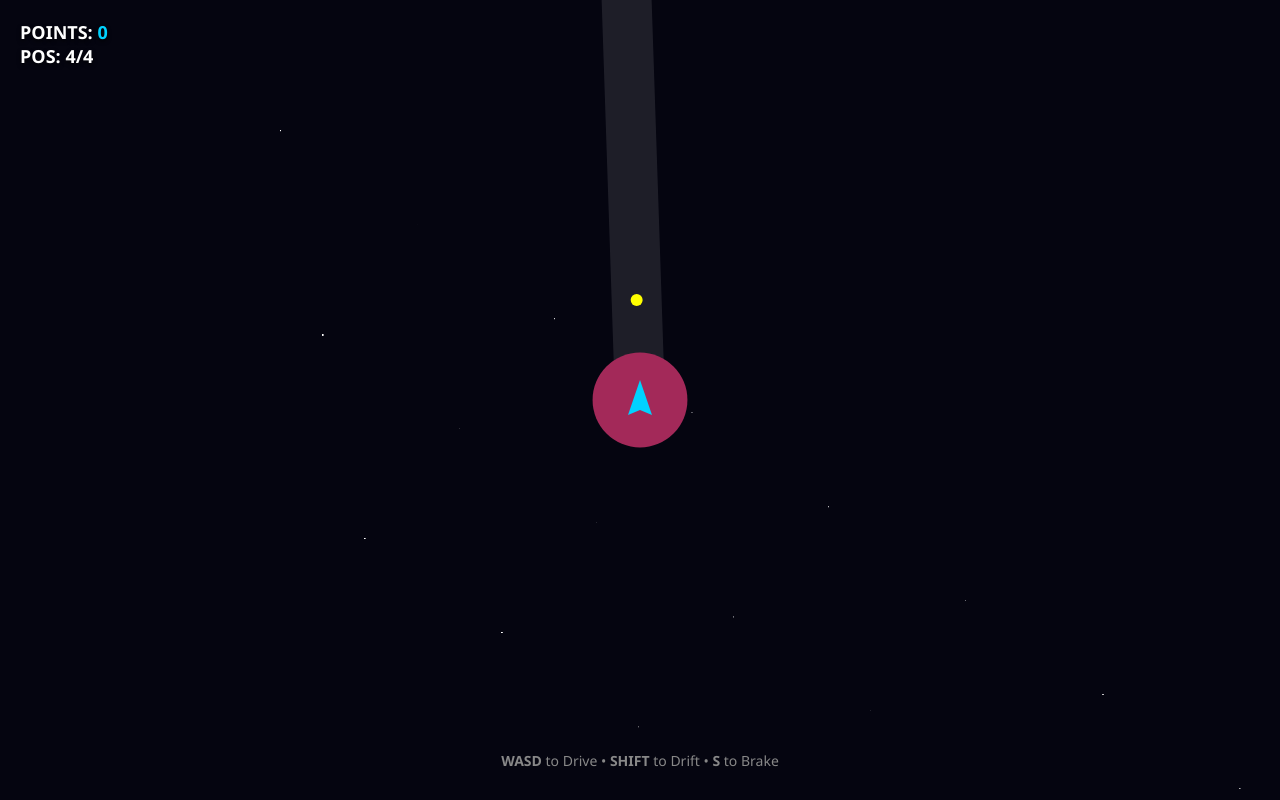
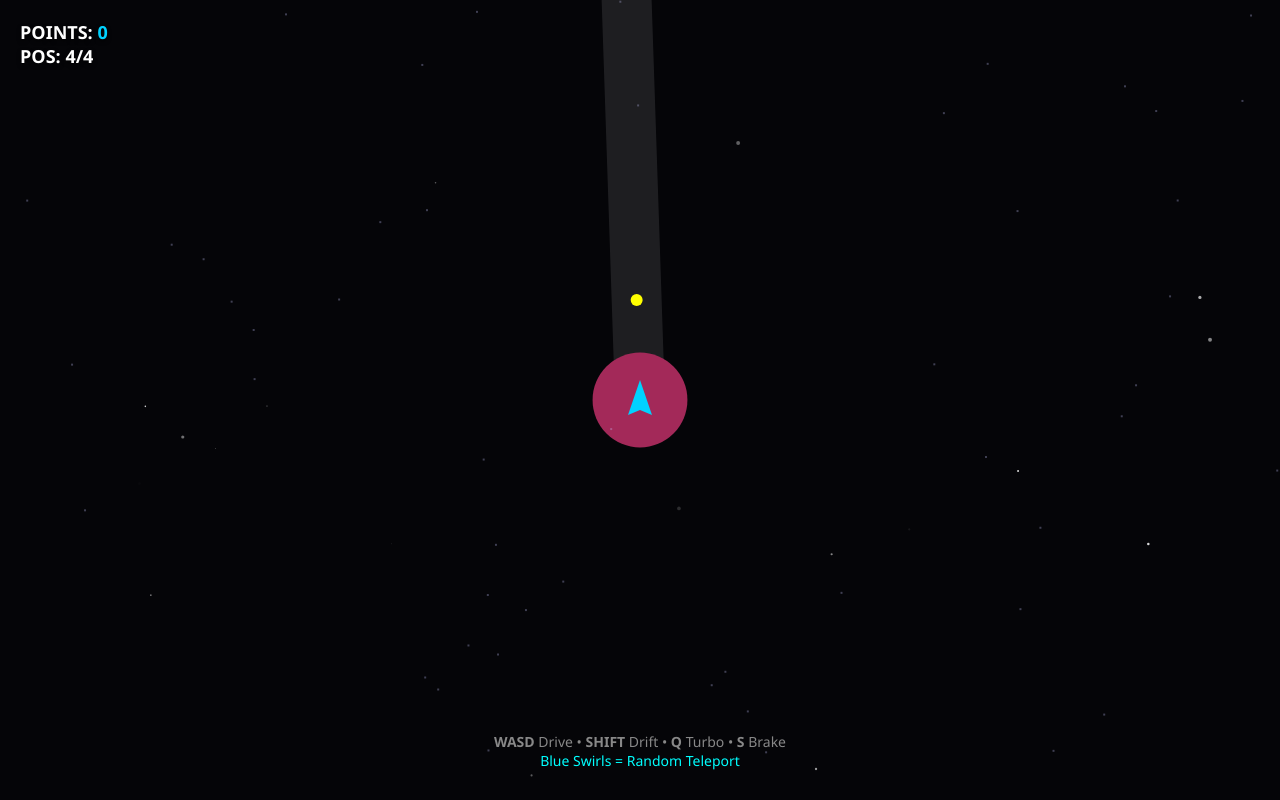
Before and after one commit to PuntiNugget/SpaceRacer, a website: page public/index.html in a window 1280 px wide. Both pictures are taken after a click on the button "SINGLE PLAYER". Drawn offline with nearby package versions, Linux system fonts and the light colour scheme; no server answers.

Commit message:
Update index.html

```diff
--- a/public/index.html
+++ b/public/index.html
@@ -2,9 +2,9 @@
 <html lang="en">
 <head>
     <meta charset="UTF-8">
-    <title>Stellar Drift: IMPACT</title>
+    <title>Stellar Drift: Warp Speed</title>
     <style>
-        body { margin: 0; overflow: hidden; background: #0b0d17; color: white; font-family: 'Segoe UI', Tahoma, Geneva, Verdana, sans-serif; }
+        body { margin: 0; overflow: hidden; background: #050508; color: white; font-family: 'Segoe UI', Tahoma, Geneva, Verdana, sans-serif; }
         canvas { display: block; }
         #ui { position: absolute; top: 0; left: 0; width: 100%; height: 100%; pointer-events: none; display: flex; justify-content: center; align-items: center; }
 
@@ -46,6 +46,7 @@
         .controls-hint { position: absolute; bottom: 30px; width: 100%; text-align: center; color: #888; font-size: 14px; pointer-events: none; }
 
         .crash-title { color: #ff3333; font-size: 40px; margin-bottom: 10px; text-transform: uppercase; font-weight: 900; letter-spacing: 5px; }
+        .warp-msg { color: #00ffff; font-size: 30px; font-weight: bold; text-shadow: 0 0 10px cyan; position: absolute; top: 20%; width: 100%; text-align: center; display: none; }
     </style>
 </head>
 <body>
@@ -57,14 +58,17 @@
     <div>POS: <span id="currentRank">1/4</span></div>
 </div>
 
+<div id="warpMessage" class="warp-msg">WORMHOLE TRAVEL!</div>
+
 <div class="controls-hint">
-    <b>WASD</b> to Drive &bull; <b>SHIFT</b> to Drift &bull; <b>S</b> to Brake
+    <b>WASD</b> Drive &bull; <b>SHIFT</b> Drift &bull; <b>Q</b> Turbo &bull; <b>S</b> Brake
+    <br> <span style="color:#00ffff">Blue Swirls = Random Teleport</span>
 </div>
 
 <div id="ui">
     <div id="mainMenu" class="menu-box visible">
         <h1>Stellar Drift</h1>
-        <p>Impact Edition</p>
+        <p>Turbo & Time Travel Edition</p>
         <button onclick="setupSinglePlayer()">Single Player</button>
         <button onclick="showMenu('multiplayerMenu')">Multiplayer</button>
         <button class="secondary" onclick="showMenu('shopMenu')">Upgrade Ship</button>
@@ -128,6 +132,8 @@
     let bots = [];
     let hazards = [];
     let particles = [];
+    let backgroundStars = [];
+    let foregroundDust = [];
 
     // Camera Shake
     let screenShake = 0;
@@ -148,14 +154,38 @@
     let camera = { x: 0, y: 0 };
 
     // Inputs
-    let keys = { up: false, down: false, left: false, right: false, shift: false };
+    let keys = { up: false, down: false, left: false, right: false, shift: false, turbo: false };
 
     // --- INITIALIZATION ---
     function resize() {
         width = canvas.width = window.innerWidth;
         height = canvas.height = window.innerHeight;
+        initBackgrounds();
     }
     window.addEventListener('resize', resize);
+
+    function initBackgrounds() {
+        backgroundStars = [];
+        foregroundDust = [];
+        // Deep Space Stars
+        for(let i=0; i<200; i++) {
+            backgroundStars.push({
+                x: Math.random() * 3000,
+                y: Math.random() * 3000,
+                size: Math.random() * 2,
+                alpha: Math.random()
+            });
+        }
+        // Fast Foreground Dust
+        for(let i=0; i<50; i++) {
+            foregroundDust.push({
+                x: Math.random() * width,
+                y: Math.random() * height,
+                vx: (Math.random() - 0.5) * 10,
+                vy: (Math.random() - 0.5) * 10
+            });
+        }
+    }
     resize();
 
     // Keyboard Listeners
@@ -165,6 +195,7 @@
         if(e.key === 'ArrowLeft' || e.code === 'KeyA') keys.left = true;
         if(e.key === 'ArrowRight' || e.code === 'KeyD') keys.right = true;
         if(e.shiftKey) keys.shift = true;
+        if(e.code === 'KeyQ') keys.turbo = true;
     });
 
     window.addEventListener('keyup', (e) => {
@@ -173,6 +204,7 @@
         if(e.key === 'ArrowLeft' || e.code === 'KeyA') keys.left = false;
         if(e.key === 'ArrowRight' || e.code === 'KeyD') keys.right = false;
         if(!e.shiftKey) keys.shift = false;
+        if(e.code === 'KeyQ') keys.turbo = false;
     });
 
     function updateUI() {
@@ -185,23 +217,18 @@
 
     // --- MAIN LOOP ---
     function gameLoop() {
-        ctx.fillStyle = '#050510';
+        // Clear with slight fade for motion blur effect? No, sticking to crisp clear
+        ctx.fillStyle = '#050508';
         ctx.fillRect(0, 0, width, height);
 
         if (gameState === 'playing') {
-
-            // Only update physics if alive
             if(!player.dead) {
                 updatePlayerPhysics();
                 calculateRank();
                 if(roomCode) socket.emit('playerMove', { room: roomCode, x: player.x, y: player.y, angle: player.angle });
             }
-
-            // Always run environment
             updateBots();
             updateHazards();
-
-            // Always run camera (so it can shake after death)
             updateCamera();
         }
 
@@ -220,12 +247,9 @@
     function getPlayerTurnSpeed() { return 0.05 + (stats.handleLvl * 0.005); }
 
     function updateCamera() {
-        // Decay Shake
         if(screenShake > 0) screenShake *= 0.9;
         if(screenShake < 0.1) screenShake = 0;
 
-        // Apply offset
-        // Multiply by 4 so a shake of 50 = 200px deviation
         let shakeX = (Math.random() - 0.5) * screenShake * 4;
         let shakeY = (Math.random() - 0.5) * screenShake * 4;
 
@@ -234,25 +258,36 @@
     }
 
     function updatePlayerPhysics() {
-        const maxSpeed = getPlayerMaxSpeed();
-        const turnSpeed = getPlayerTurnSpeed();
+        let maxSpeed = getPlayerMaxSpeed();
+        let turnSpeed = getPlayerTurnSpeed();
         let acceleration = getPlayerAccel();
         let friction = 0.96;
 
+        // TURBO LOGIC
+        if (keys.turbo) {
+            maxSpeed *= 2.5; // Hyper Speed
+            acceleration *= 3.0;
+            turnSpeed *= 0.4; // Hard to steer
+            screenShake = Math.max(screenShake, 3.0); // Constant shake
+            // Blue Turbo Particles
+            createParticle(player.x, player.y, player.angle + Math.PI + (Math.random()-0.5), '#00ffff');
+        }
+
         if (keys.shift) {
             friction = 0.995;
-            screenShake = Math.max(screenShake, 1.5); // Drift rumble
+            screenShake = Math.max(screenShake, 1.5);
         }
         if (keys.down) friction = 0.90;
 
         if(keys.left) player.angle -= turnSpeed;
         if(keys.right) player.angle += turnSpeed;
 
-        if(keys.up) {
+        if(keys.up || keys.turbo) {
             player.vx += Math.cos(player.angle) * acceleration;
             player.vy += Math.sin(player.angle) * acceleration;
-            if(Math.random()>0.5) createParticle(player.x, player.y, player.angle, '#ffa500');
-            screenShake = Math.max(screenShake, 0.5); // Engine rumble
+            // Standard Engine Particles
+            if(Math.random()>0.5 && !keys.turbo) createParticle(player.x, player.y, player.angle, '#ffa500');
+            if(!keys.turbo) screenShake = Math.max(screenShake, 0.5);
         }
 
         player.vx *= friction;
@@ -302,7 +337,6 @@
             let ty = target.y;
 
             let isPanicking = false;
-            // Noob Panic (5% chance every frame to stop moving)
             if(bot.type === 'noob' && Math.random() < 0.05) isPanicking = true;
 
             if(bot.type === 'expert' || (bot.type === 'adaptive' && bot.adaptiveState === 'expert')) {
@@ -370,6 +404,7 @@
                 let dy = player.y - h.y;
                 let dist = Math.hypot(dx, dy);
 
+                // BLACK HOLES
                 if(h.type === 'blackhole') {
                     if(dist < 400) {
                         screenShake = Math.max(screenShake, (400-dist)/50);
@@ -381,11 +416,43 @@
                     }
                     if(dist < 30) crashGame("Sucked into a Black Hole");
                 }
+
+                // METEORS
                 if(h.type === 'meteor') {
                     if(dist < h.radius + 15) crashGame("Hit a moving Meteor");
                 }
+
+                // WORMHOLES (New)
+                if(h.type === 'wormhole') {
+                    if(dist < 40) {
+                        triggerWormhole();
+                    }
+                }
             }
         });
+    }
+
+    function triggerWormhole() {
+        // Random Teleport Logic
+        let randIndex = Math.floor(Math.random() * track.length);
+        let dest = track[randIndex];
+
+        // Effects
+        createExplosion(player.x, player.y); // Poof from old spot
+        player.x = dest.x;
+        player.y = dest.y;
+        player.vx = 0;
+        player.vy = 0;
+        player.currentPlanetIndex = randIndex + 1; // Update target
+        if(player.currentPlanetIndex >= track.length) player.currentPlanetIndex = track.length - 1;
+
+        createExplosion(player.x, player.y); // Poof at new spot
+        screenShake = 30; // Disorientation
+
+        // Show UI Text
+        const msg = document.getElementById('warpMessage');
+        msg.style.display = 'block';
+        setTimeout(() => msg.style.display = 'none', 2000);
     }
 
     function createParticle(x, y, angle, color) {
@@ -400,52 +467,62 @@
     // --- DRAWING ---
     function drawGame() {
         ctx.save();
+
+        // 1. BACKGROUND (Parallax)
+        // Move slowly opposite to player
+        let bgX = camera.x * 0.1;
+        let bgY = camera.y * 0.1;
+
+        backgroundStars.forEach(s => {
+            // Loop stars so they are infinite
+            let sx = (s.x - bgX) % 3000;
+            let sy = (s.y - bgY) % 3000;
+            if(sx < 0) sx += 3000;
+            if(sy < 0) sy += 3000;
+
+            // Only draw if on screen
+            if(sx < width && sy < height) {
+                ctx.fillStyle = `rgba(255,255,255,${s.alpha})`;
+                ctx.beginPath(); ctx.arc(sx, sy, s.size, 0, Math.PI*2); ctx.fill();
+            }
+        });
+
+        // 2. MAIN WORLD
         ctx.translate(-camera.x, -camera.y);
-
-        ctx.fillStyle = 'white';
-        for(let i=0; i<150; i++) {
-            ctx.fillRect(((i*137)%3000 + player.x*0.1), ((i*94)%3000 + player.y*0.1), Math.random()*2, Math.random()*2);
-        }
 
         hazards.forEach(h => {
             if(h.type === 'blackhole') {
-                ctx.save();
-                ctx.translate(h.x, h.y);
-                ctx.rotate(Date.now() / 200);
-                ctx.beginPath();
-                ctx.arc(0, 0, 30, 0, Math.PI*2);
-                ctx.fillStyle = 'black'; ctx.fill();
-                ctx.strokeStyle = 'purple'; ctx.lineWidth = 4; ctx.stroke();
+                ctx.save(); ctx.translate(h.x, h.y); ctx.rotate(Date.now() / 200);
+                ctx.beginPath(); ctx.arc(0, 0, 30, 0, Math.PI*2); ctx.fillStyle = 'black'; ctx.fill();
+                ctx.strokeStyle = 'purple'; ctx.lineWidth = 4; ctx.stroke(); ctx.restore();
+            } else if (h.type === 'wormhole') {
+                ctx.save(); ctx.translate(h.x, h.y); ctx.rotate(-Date.now() / 100);
+                ctx.beginPath(); ctx.arc(0, 0, 35, 0, Math.PI*2);
+                ctx.strokeStyle = '#00ffff'; ctx.lineWidth = 3; ctx.stroke();
+                ctx.beginPath(); ctx.arc(0, 0, 20, 0, Math.PI*2);
+                ctx.strokeStyle = '#ffffff'; ctx.lineWidth = 1; ctx.stroke();
                 ctx.restore();
             } else {
-                ctx.beginPath();
-                ctx.arc(h.x, h.y, h.radius, 0, Math.PI*2);
-                ctx.fillStyle = '#666'; ctx.fill();
+                ctx.beginPath(); ctx.arc(h.x, h.y, h.radius, 0, Math.PI*2); ctx.fillStyle = '#666'; ctx.fill();
             }
         });
 
         particles.forEach((p, i) => {
             p.x += p.vx; p.y += p.vy; p.life -= 0.05;
             if(p.life <= 0) particles.splice(i, 1);
-            ctx.fillStyle = p.color;
-            ctx.globalAlpha = p.life;
-            ctx.fillRect(p.x, p.y, 4, 4);
-            ctx.globalAlpha = 1;
+            ctx.fillStyle = p.color; ctx.globalAlpha = p.life;
+            ctx.fillRect(p.x, p.y, 4, 4); ctx.globalAlpha = 1;
         });
 
         if(track.length > 0) {
-            ctx.strokeStyle = 'rgba(255,255,255,0.1)';
-            ctx.lineWidth = 50;
-            ctx.beginPath();
-            ctx.moveTo(track[0].x, track[0].y);
+            ctx.strokeStyle = 'rgba(255,255,255,0.1)'; ctx.lineWidth = 50;
+            ctx.beginPath(); ctx.moveTo(track[0].x, track[0].y);
             for(let i=1; i<track.length; i++) ctx.lineTo(track[i].x, track[i].y);
             ctx.stroke();
         }
 
         track.forEach((p, index) => {
-            ctx.beginPath();
-            ctx.arc(p.x, p.y, p.radius, 0, Math.PI * 2);
-            ctx.fillStyle = p.color; ctx.fill();
+            ctx.beginPath(); ctx.arc(p.x, p.y, p.radius, 0, Math.PI * 2); ctx.fillStyle = p.color; ctx.fill();
             if(index === player.currentPlanetIndex) { ctx.strokeStyle = '#fff'; ctx.lineWidth = 5; ctx.stroke(); }
             if(p.isFinish) { ctx.fillStyle = 'white'; ctx.fillText("FINISH", p.x-25, p.y+5); }
         });
@@ -455,22 +532,36 @@
             ctx.fillStyle = "white"; ctx.font = "12px Arial"; ctx.fillText(b.name, b.x-20, b.y-30);
         });
 
-        for (let id in opponents) {
-            if(id !== socket.id) drawRocket(opponents[id].x, opponents[id].y, opponents[id].angle, '#ff4444', false);
-        }
+        for (let id in opponents) { if(id !== socket.id) drawRocket(opponents[id].x, opponents[id].y, opponents[id].angle, '#ff4444', false); }
 
         if(!player.dead) {
-            drawRocket(player.x, player.y, player.angle, '#00d2ff', keys.up);
+            // If Turbo, flicker blue/white
+            let color = keys.turbo ? (Math.random()>0.5 ? '#00ffff' : '#fff') : '#00d2ff';
+            drawRocket(player.x, player.y, player.angle, color, keys.up || keys.turbo);
         }
 
         if(track[player.currentPlanetIndex] && !player.dead) {
             let t = track[player.currentPlanetIndex];
             let a = Math.atan2(t.y - player.y, t.x - player.x);
-            ctx.fillStyle = '#ff0';
-            ctx.beginPath();
-            ctx.arc(player.x + Math.cos(a)*100, player.y + Math.sin(a)*100, 6, 0, Math.PI*2);
-            ctx.fill();
+            ctx.fillStyle = '#ff0'; ctx.beginPath(); ctx.arc(player.x + Math.cos(a)*100, player.y + Math.sin(a)*100, 6, 0, Math.PI*2); ctx.fill();
         }
+
+        // 3. FOREGROUND (Parallax Dust)
+        // Reset transform to draw over everything
+        ctx.setTransform(1, 0, 0, 1, 0, 0);
+
+        foregroundDust.forEach(d => {
+            // Move based on player speed (gives speed feeling)
+            d.x -= player.vx * 1.5;
+            d.y -= player.vy * 1.5;
+
+            // Wrap around screen
+            if(d.x < 0) d.x += width; if(d.x > width) d.x -= width;
+            if(d.y < 0) d.y += height; if(d.y > height) d.y -= height;
+
+            ctx.fillStyle = 'rgba(200, 200, 255, 0.3)';
+            ctx.fillRect(d.x, d.y, 2, 2);
+        });
 
         ctx.restore();
     }
@@ -484,9 +575,10 @@
         ctx.moveTo(20, 0); ctx.lineTo(-15, 12); ctx.lineTo(-10, 0); ctx.lineTo(-15, -12);
         ctx.fill();
         if(thrusting) {
-            ctx.fillStyle = '#ffaa00';
+            ctx.fillStyle = keys.turbo ? '#00ffff' : '#ffaa00'; // Blue flames for turbo
             ctx.beginPath();
-            ctx.moveTo(-15, 6); ctx.lineTo(-30 - Math.random()*15, 0); ctx.lineTo(-15, -6);
+            let flameLen = keys.turbo ? 50 : 30; // Longer flame for turbo
+            ctx.moveTo(-15, 6); ctx.lineTo(-flameLen - Math.random()*15, 0); ctx.lineTo(-15, -6);
             ctx.fill();
         }
         ctx.restore();
@@ -507,17 +599,17 @@
             });
 
             if(i > 0 && i < 19) {
-                if(Math.random() < 0.3) {
+                let r = Math.random();
+                if(r < 0.25) {
                     hazards.push({ type: 'blackhole', x: startX + (Math.random()-0.5)*400, y: startY - 250 });
-                } else if (Math.random() < 0.6) {
+                } else if (r < 0.5) {
                     hazards.push({
-                        type: 'meteor',
-                        radius: 20+Math.random()*20,
-                        x: startX + (Math.random()-0.5)*300,
-                        y: startY - 300,
-                        vx: (Math.random() - 0.5) * 3,
-                        vy: (Math.random() - 0.5) * 3
+                        type: 'meteor', radius: 20+Math.random()*20, x: startX + (Math.random()-0.5)*300, y: startY - 300,
+                        vx: (Math.random() - 0.5) * 3, vy: (Math.random() - 0.5) * 3
                     });
+                } else if (r < 0.65) {
+                    // WORMHOLES
+                    hazards.push({ type: 'wormhole', x: startX + (Math.random()-0.5)*500, y: startY - 100 });
                 }
             }
             startX += (Math.random() - 0.5) * 1500;
@@ -541,14 +633,14 @@
         player.currentPlanetIndex = 1;
         player.finished = false;
         player.dead = false;
-        screenShake = 0; // Reset shake
+        screenShake = 0;
         gameState = 'playing';
         showMenu(null);
     }
 
     function crashGame(reason) {
         player.dead = true;
-        screenShake = 50; // MASSIVE SHAKE (result is 200px jitter)
+        screenShake = 50;
         createExplosion(player.x, player.y);
         document.getElementById('crashReason').innerText = reason;
         setTimeout(() => showMenu('crashMenu'), 1500);
```
